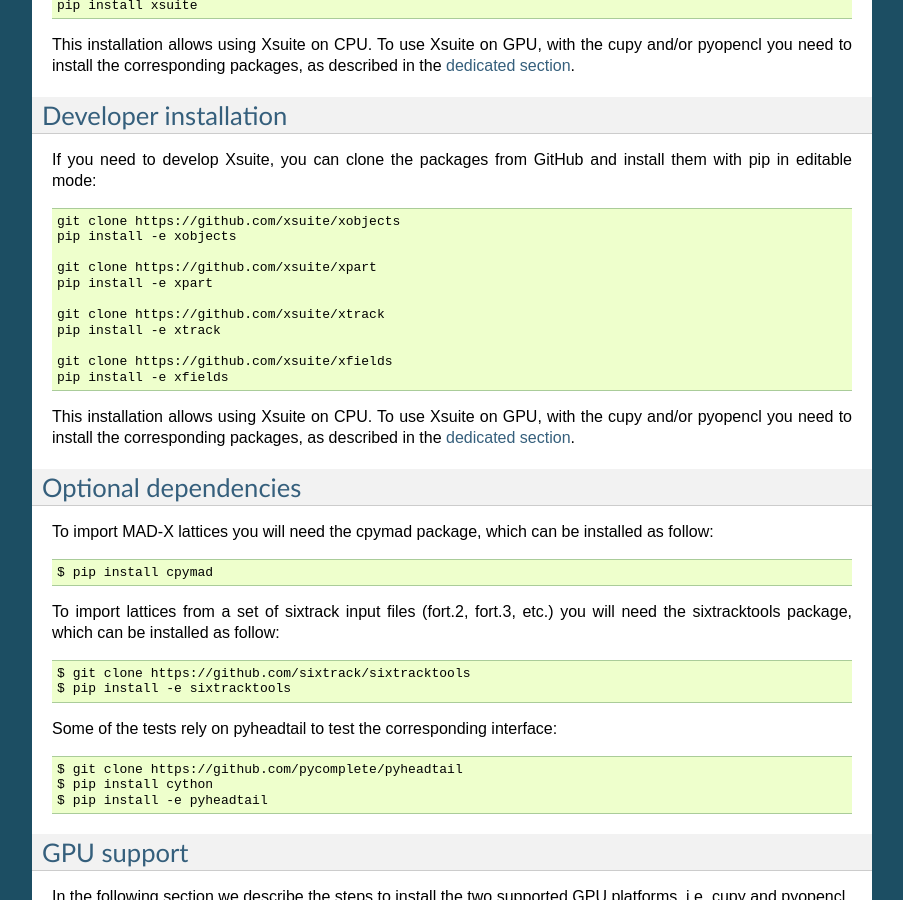
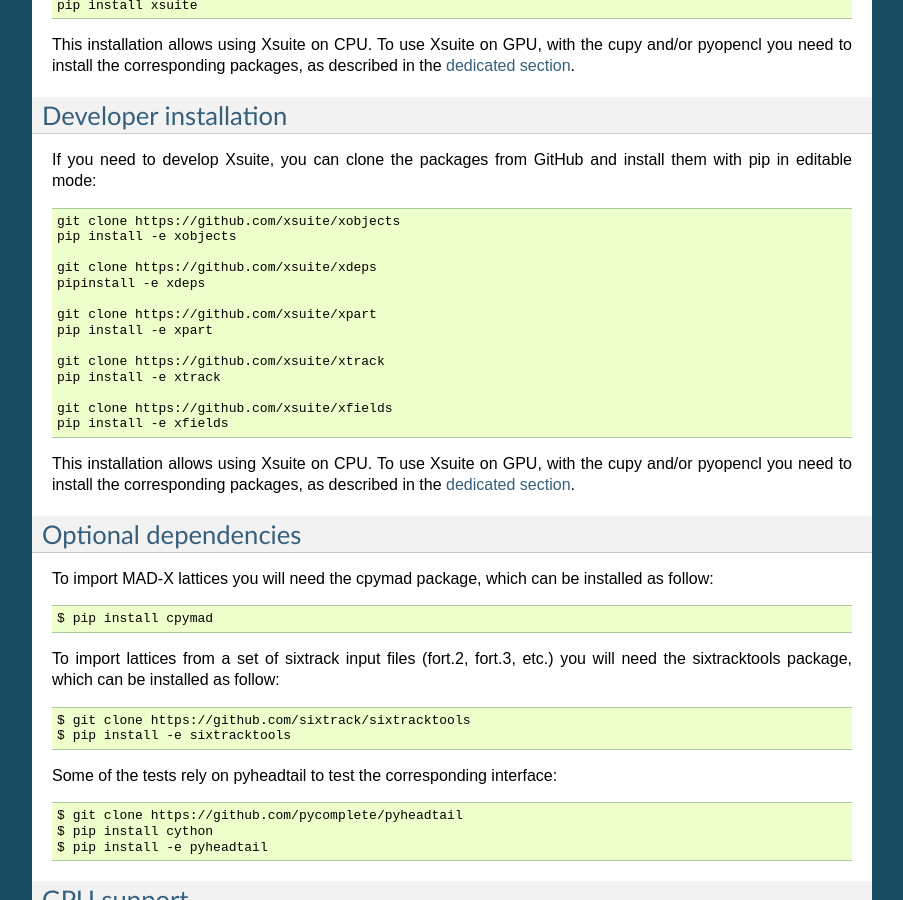
Before and after one commit to xsuite/xsuite, a Sphinx documentation site: the page built from docs/installation.rst, in a window 1280 px wide and 900 px high, scrolled down 542 px. Shown: the whole window, without its empty margins (198-1101 px from the left). Built offline with Sphinx 7.4.7, drawn with Linux system fonts in a browser that asks for light colours.

Commit message:
Quick push

```diff
--- a/docs/installation.rst
+++ b/docs/installation.rst
@@ -30,6 +30,9 @@
 
     git clone https://github.com/xsuite/xobjects
     pip install -e xobjects
+
+    git clone https://github.com/xsuite/xdeps
+    pipinstall -e xdeps
 
     git clone https://github.com/xsuite/xpart
     pip install -e xpart
```
